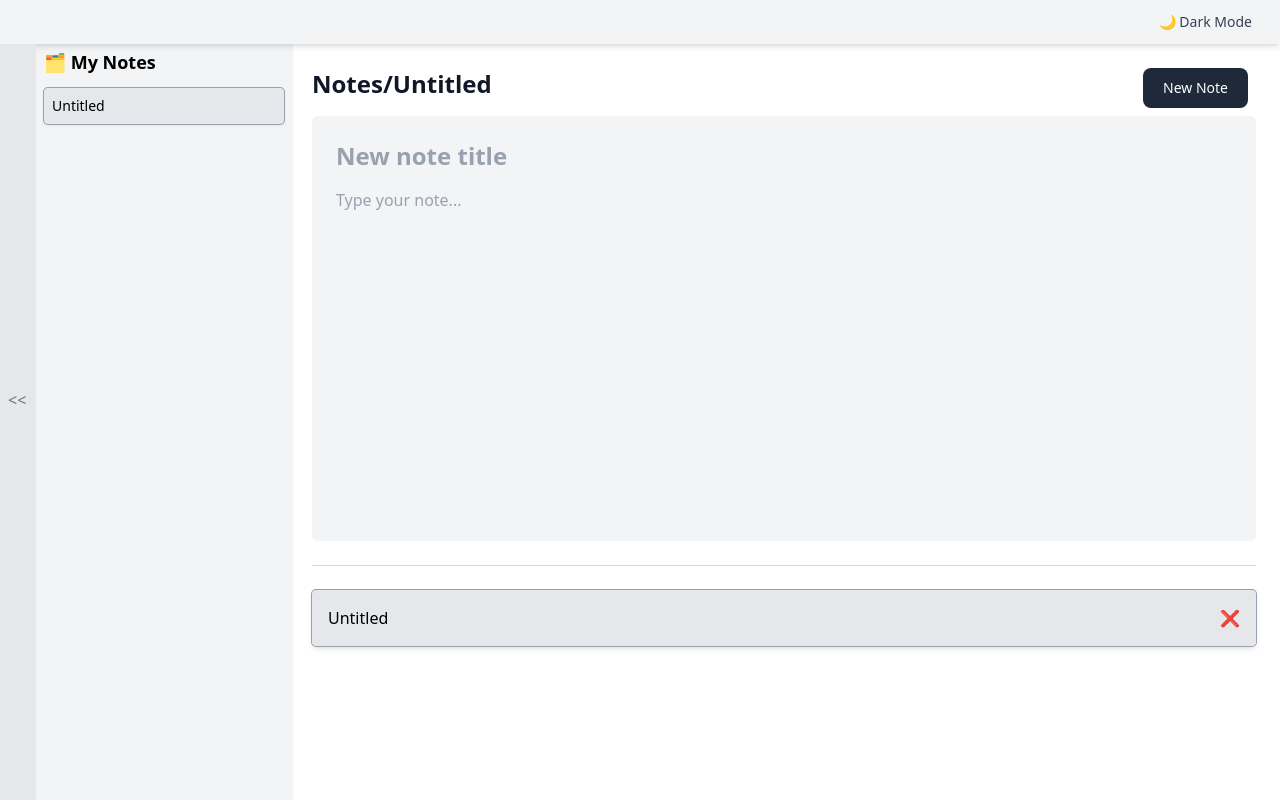
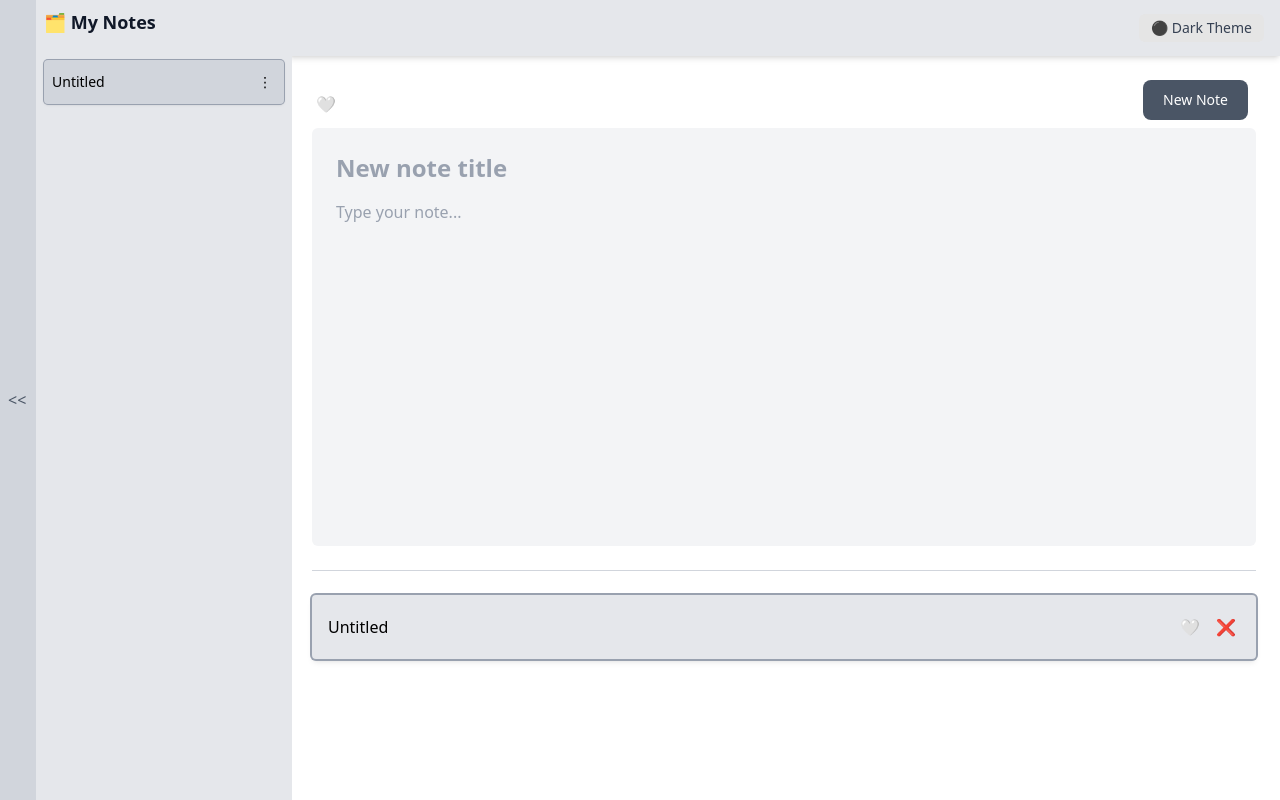
Before and after one commit to aushakou/notes-web-app, a Next.js app: page /notes in a window 1280 px wide. Both pictures are taken after a click on the button "New Note". Built offline with nearby package versions, Linux system fonts and the light colour scheme; no server answers; the database is empty.

Commit message:
Add favorite notes feature
Update dark mode styles

```diff
--- a/components/notesApp/NotesList.jsx
+++ b/components/notesApp/NotesList.jsx
@@ -1,4 +1,4 @@
-export default function NotesList({ notes, onDelete, onSelect, selectedNote }) {
+export default function NotesList({ notes, onDelete, onSelect, selectedNote, onToggleFavorite }) {
   if (notes.length === 0) return <p className="text-gray-500 dark:text-gray-400">No notes yet</p>;
 
   const sortedNotes = [...notes].sort((a, b) => {
@@ -13,20 +13,33 @@ export default function NotesList({ notes, onDelete, onSelect, selectedNote }) {
           onClick={() => onSelect(note)}
           className={`p-4 mt-4 mb-4 ring shadow-md rounded flex justify-between items-center
             ${selectedNote?._id === note._id
-              ? 'bg-gray-200 ring-gray-400 transition-colors duration-500 dark:bg-gray-700 dark:ring-gray-400 dark:text-gray-100'
-              : 'bg-white ring-gray-300 dark:bg-gray-700 dark:ring-gray-400 dark:text-gray-100'}
+              ? 'bg-gray-200 ring-2 ring-gray-400 transition-colors duration-500 dark:bg-neutral-600 dark:ring-gray-400 dark:text-gray-100'
+              : 'bg-white ring-2 ring-gray-300 dark:bg-neutral-700 dark:ring-neutral-800 dark:text-gray-100'}
           `}
         >
-          <span className="truncate">{note.title || 'Untitled'}</span>
+          <span className="truncate flex-1 mr-2">{note.title || 'Untitled'}</span>
+          <div className="flex items-center">
+            <button
+              onClick={(e) => {
+                e.stopPropagation();
+                onToggleFavorite(note._id, !note.isFavorite);
+              }}
+              className="p-1 rounded-full hover:bg-gray-300 dark:hover:bg-neutral-600 mr-2"
+              title={note.isFavorite ? 'Remove from favorites' : 'Add to favorites'}
+            >
+              {note.isFavorite ? '❤️' : '🤍'}
+            </button>
             <button
               onClick={(e) => {
                 e.stopPropagation();
                 onDelete(note._id);
               }}
-            className="text-red-500 hover:text-red-700 dark:text-red-400 dark:hover:text-red-600"
+              className="text-red-500 hover:text-red-700 dark:text-red-400 dark:hover:text-red-600 p-1 rounded-full hover:bg-gray-300 dark:hover:bg-neutral-600"
+              title="Delete note"
             >
               ❌
             </button>
+          </div>
         </li>
       ))}
     </ul>
--- a/components/notesApp/NotesPage.jsx
+++ b/components/notesApp/NotesPage.jsx
@@ -60,6 +60,56 @@ export default function NotesPage() {
     previousSelectedNoteIdRef.current = currentSelectedId;
   }, [selectedNote, notes, mutate]); // Dependencies: selectedNote, notes array, and mutate function
 
+  const onToggleFavorite = async (noteId, newIsFavoriteState) => {
+    // Optimistically update the local SWR cache
+    mutate(
+      (currentNotes = []) =>
+        currentNotes.map((note) =>
+          note._id === noteId ? { ...note, isFavorite: newIsFavoriteState, updatedAt: new Date().toISOString() } : note
+        ),
+      false // prevent revalidation, we will do it after the PATCH
+    );
+
+    // Optimistically update selectedNote state if it's the one being toggled
+    if (selectedNote && selectedNote._id === noteId) {
+      setSelectedNote(prevSelectedNote => ({
+        ...prevSelectedNote,
+        isFavorite: newIsFavoriteState,
+        updatedAt: new Date().toISOString() // Keep updatedAt consistent
+      }));
+    }
+
+    // Update the note on the server
+    try {
+      const res = await fetch(`/api/notes/${noteId}`, {
+        method: 'PATCH',
+        headers: { 'Content-Type': 'application/json' },
+        body: JSON.stringify({ isFavorite: newIsFavoriteState }),
+      });
+      const updatedNoteFromServer = await res.json();
+
+      // Revalidate SWR cache with server data (or update directly if preferred)
+      mutate(
+        (currentNotes = []) =>
+          currentNotes.map((note) =>
+            note._id === noteId ? updatedNoteFromServer : note
+          )
+        // No explicit revalidate: false needed here, SWR will handle it smartly if an async function is passed
+        // or simply rely on the previous optimistic update if server matches.
+      );
+    } catch (error) {
+      console.error("Failed to update favorite status:", error);
+      // Optionally, revert optimistic update here if server call fails
+      mutate(
+        (currentNotes = []) =>
+          currentNotes.map((note) =>
+            note._id === noteId ? { ...note, isFavorite: !newIsFavoriteState } : note // Revert
+          ),
+        false
+      );
+    }
+  };
+
   const addNote = async ({ title, body }) => {
     let noteToReturnForForm = null;
 
@@ -107,15 +157,20 @@ export default function NotesPage() {
     return noteToReturnForForm;
   };
 
-  const updateNote = async (id, { title, body }) => {
-    if (id === NEW_NOTE_PLACEHOLDER_ID) return; // don't try to PATCH a temp note
+  const updateNote = async (id, { title, body, isFavorite }) => {
+    if (id === NEW_NOTE_PLACEHOLDER_ID) return;
+
+    const payload = {};
+    if (title !== undefined) payload.title = title;
+    if (body !== undefined) payload.body = body;
+    if (isFavorite !== undefined) payload.isFavorite = isFavorite;
 
     mutate(
       async (currentNotes = []) => {
         const res = await fetch(`/api/notes/${id}`, {
           method: 'PATCH',
           headers: { 'Content-Type': 'application/json' },
-          body: JSON.stringify({ title, body }),
+          body: JSON.stringify(payload),
         });
 
         const updatedNote = await res.json();
@@ -127,7 +182,7 @@ export default function NotesPage() {
       {
         optimisticData: (currentNotes = []) =>
           currentNotes.map((note) =>
-            note._id === id ? { ...note, title, body, updatedAt: new Date().toISOString() } : note
+            note._id === id ? { ...note, ...payload, updatedAt: new Date().toISOString() } : note
           ),
         rollbackOnError: true,
         revalidate: false,
@@ -217,40 +272,20 @@ export default function NotesPage() {
   const { darkMode, toggleTheme } = useTheme();
 
   return (
-      <div className="flex flex-col h-screen bg-white dark:bg-gray-800">
-        {/* Sticky Navigation Bar */}
-        <div className="sticky overscroll-contain top-0 w-full z-50 bg-gray-100 dark:bg-gray-700 shadow-md">
-          <nav className="container overscroll-contain mx-auto px-4 py-2 flex justify-end items-center">
-            <button
-              onClick={toggleTheme}
-              className="px-3 py-1 rounded-md text-sm font-medium text-gray-700 dark:text-gray-100 hover:bg-gray-200 dark:hover:bg-gray-600 focus:outline-none focus:ring-2 focus:ring-offset-2 focus:ring-indigo-500 dark:focus:ring-offset-gray-800"
-            >
-              {darkMode ? '☀️ Light Mode' : '🌙 Dark Mode'}
-            </button>
-          </nav>
-        </div>
-
-        {/* Main content area (sidebar + actual content) */}
-        <div className="flex flex-1 overflow-hidden">
+    <div className="flex h-screen bg-white dark:bg-neutral-800 overflow-hidden overscroll-contain">
       {/* Sidebar */}
-          <div className="flex flex-row">
+      <div className="flex-shrink-0">
         <div
           onClick={() => setShowSidebar(!showSidebar)}
-            className="z-100 bg-gray-200 hover:bg-gray-300 dark:bg-gray-600 dark:hover:bg-gray-500">
-              <div
-                className="fixed h-full w-9 bg-gray-200 hover:bg-gray-300 dark:bg-gray-600 dark:hover:bg-gray-500"
-              >
-              </div>
+          className="fixed top-0 left-0 h-full w-9 z-50 bg-gray-300 hover:bg-gray-400 dark:bg-neutral-800 dark:hover:bg-neutral-600 cursor-pointer overscroll-contain">
           <span
-                className="fixed top-1/2 -translate-y-1/2 z-50 select-none pointer-events-none text-gray-500 dark:text-gray-300 px-2 py-1"
+            className="fixed top-1/2 -translate-y-1/2 z-50 select-none pointer-events-none text-gray-600 dark:text-gray-300 px-2 py-1"
           >
             {showSidebar ? '<<' : '>>'}
           </span>
         </div>
         <div
-              className={`fixed ml-9 top-10 left-0 h-screen z-10 w-64 bg-gray-100 dark:bg-gray-750 shadow transition-transform duration-300 transform ${
-                showSidebar ? 'translate-x-0' : '-translate-x-full'
-              }`}
+          className={`fixed top-0 left-0 h-screen z-40 w-64 bg-gray-200 dark:bg-neutral-800 overscroll-contain transition-transform duration-300 transform ${showSidebar ? 'translate-x-0' : '-translate-x-full'} ml-9`}
         >
           {showSidebar && (
             <NotesSidebar
@@ -258,18 +293,48 @@ export default function NotesPage() {
               loading={isLoading}
               onSelect={setSelectedNote}
               selectedNote={selectedNote}
+              onToggleFavorite={onToggleFavorite}
+              onDeleteNote={deleteNote}
             />
           )}
         </div>
       </div>
-          {/* Main content always full width if sidebar is hidden */}
-          <main ref={scrollContainerRef} className={`flex-1 overflow-y-auto overscroll-contain w-fit scroll-pb-14 p-6 transition-all duration-300 ${showSidebar ? 'ml-72' : 'ml-9 w-full'}`}>
+
+      {/* Main Area */}
+      <div className={`flex flex-col flex-1 transition-all duration-300 ease-in-out overflow-hidden ${showSidebar ? 'ml-72' : 'ml-9'}`}>
+        {/* Sticky Navigation Bar */}
+        <div className="sticky top-0 z-20 bg-gray-200 dark:bg-neutral-900 shadow-md overscroll-contain flex-shrink-0">
+          <nav className="px-4 py-2 flex justify-end items-center min-h-[56px]">
+            <button
+              onClick={toggleTheme}
+              className="px-3 py-1 rounded-md text-sm font-medium bg-neutral-200 dark:bg-neutral-800 text-gray-700 dark:text-gray-100 hover:bg-neutral-300 dark:hover:bg-neutral-600"
+            >
+              {darkMode ? '⚪ Light Theme' : '⚫ Dark Theme'}
+            </button>
+          </nav>
+        </div>
+
+        {/* Main scrollable content */}
+        <main ref={scrollContainerRef} className="flex-1 overflow-y-auto p-6 w-full overscroll-contain">
           <div className="flex justify-between items-center">
-              <h1 className="w-125 text-2xl truncate font-bold mb-4 text-gray-900 dark:text-gray-100">Notes/{selectedNote?.title || 'Untitled'}</h1>
+            <div>
+            {selectedNote && (
+              <button
+                onClick={(e) => {
+                  e.stopPropagation();
+                  onToggleFavorite(selectedNote._id, !selectedNote?.isFavorite);
+                }}
+              className="p-1 rounded-full hover:bg-gray-300 dark:hover:bg-neutral-600 mr-2"
+              title={selectedNote?.isFavorite ? 'Remove from favorites' : 'Add to favorites'}
+            >
+                {selectedNote?.isFavorite ? '❤️' : '🤍'}
+              </button>
+            )}
+            </div>
             <button
               onClick={handleNewNote}
               type="button"
-                className="text-white bg-gray-800 hover:bg-gray-900 focus:outline-none focus:ring-4 focus:ring-gray-300 font-medium rounded-lg text-sm px-5 py-2.5 me-2 mb-2 dark:bg-blue-600 dark:hover:bg-blue-700 dark:focus:ring-blue-800"
+              className="text-white bg-gray-600 hover:bg-gray-950 focus:outline-none focus:ring-4 focus:ring-gray-300 font-medium rounded-lg text-sm px-5 py-2.5 me-2 mb-2 dark:bg-neutral-600 dark:hover:bg-neutral-700 dark:focus:ring-neutral-800"
             >
               New Note
             </button>
@@ -283,7 +348,7 @@ export default function NotesPage() {
             mutate={mutate}
             scrollContainerRef={scrollContainerRef}
           />
-            <hr className="border-gray-300 dark:border-gray-600 mt-6" />
+          <hr className="border-gray-300 dark:border-gray-700 mt-6" />
           {isLoading ? (
             <p className="text-gray-500 dark:text-gray-400">Loading notes...</p>
           ) : (
@@ -293,6 +358,7 @@ export default function NotesPage() {
                 onDelete={deleteNote}
                 onSelect={setSelectedNote}
                 selectedNote={selectedNote}
+                onToggleFavorite={onToggleFavorite}
               />
             </div>
           )}
--- a/components/notesApp/NotesSidebar.jsx
+++ b/components/notesApp/NotesSidebar.jsx
@@ -1,33 +1,96 @@
-export default function NotesSidebar({ notes, loading, onSelect, selectedNote }) {
+import { useState } from 'react';
+
+export default function NotesSidebar({ notes, loading, onSelect, selectedNote, onToggleFavorite, onDeleteNote }) {
     const sortedNotes = [...notes].sort((a, b) => {
         return new Date(b.updatedAt) - new Date(a.updatedAt); // newest first
     });
+    const [openMenuId, setOpenMenuId] = useState(null);
+
+    const handleMenuToggle = (noteId) => {
+        setOpenMenuId(openMenuId === noteId ? null : noteId);
+    };
+
+    const handleFavorite = (noteId, currentIsFavorite) => {
+        onToggleFavorite(noteId, !currentIsFavorite);
+        setOpenMenuId(null);
+    };
+
+    const handleDelete = (noteId) => {
+        onDeleteNote(noteId);
+        setOpenMenuId(null);
+    };
 
     return (
-        <div className="flex h-full overflow-y-auto overscroll-contain scrollbar-hide">
-            <aside className="w-64 bg-gray-100 p-2 select-none transition-all duration-300 dark:bg-gray-800 overscroll-contain">
-                <div className="fixed top-0 left-0 w-full h-10 bg-gray-100 dark:bg-gray-800">
-                    <h2 className="text-lg mt-2 ml-2 font-bold">🗂 My Notes</h2>
+        <div className="flex h-full dark:bg-neutral-900 overflow-y-auto overscroll-contain scrollbar-hide">
+            <aside className="w-64 bg-gray-200 p-2 select-none transition-all duration-300 dark:bg-neutral-900 overscroll-contain">
+                <div className="fixed top-0 left-0 w-full h-14 bg-gray-200 dark:bg-neutral-900 z-150">
+                    <h2 className="text-lg mt-2 ml-2 font-bold text-gray-900 dark:text-gray-300">🗂 My Notes</h2>
                 </div>
                 {loading ? (
                     <p className="text-sm mt-10 text-gray-500">Loading notes...</p>
                 ) : notes.length === 0 ? (
                     <p className="text-sm mt-10 text-gray-600">No notes yet</p>
                 ) : (
-                    <ul className="space-y-2 pb-4 mt-10">
-                    {sortedNotes.map((note) => (
+                    <ul className="space-y-2 pb-4 mt-13">
+                    {sortedNotes.map((note) => {
+                        const isMenuOpen = openMenuId === note._id;
+                        const isSelected = selectedNote?._id === note._id;
+
+                        let liClasses = "p-2 ring shadow-sm rounded text-sm flex justify-between items-center relative group ";
+
+                        if (isMenuOpen) {
+                          liClasses += "z-40 "; // Highest z-index if menu is open
+                          if (isSelected) {
+                            liClasses += "bg-gray-300 ring-gray-400 transition-colors duration-500 dark:bg-neutral-600 dark:ring-gray-400 dark:text-gray-100";
+                          } else {
+                            liClasses += "bg-white ring-gray-300 dark:bg-neutral-700 dark:ring-gray-900 dark:text-gray-100"; // Default style if menu open but not selected
+                          }
+                        } else if (isSelected) {
+                          liClasses += "z-20 hover:z-30 bg-gray-300 ring-gray-400 transition-colors duration-500 dark:bg-neutral-600 dark:ring-gray-400 dark:text-gray-100";
+                        } else {
+                          liClasses += "z-10 hover:z-30 bg-white ring-gray-300 dark:bg-neutral-700 dark:ring-gray-900 dark:text-gray-100";
+                        }
+
+                        return (
                         <li
                             key={note._id}
-                            className={`p-2 ring shadow-sm rounded text-sm truncate
-                                ${selectedNote?._id === note._id
-                                  ? 'bg-gray-200 ring-gray-400 transition-colors duration-500 dark:bg-gray-700 dark:ring-gray-400 dark:text-gray-100'
-                                  : 'bg-white ring-gray-300 dark:bg-gray-700 dark:ring-gray-400 dark:text-gray-100'}
-                              `}
-                            onClick={() => onSelect(note)}
+                            className={liClasses}
                         >
-                        {note.title || 'Untitled'}
+                          <span onClick={() => onSelect(note)} className="flex-1 truncate cursor-pointer">
+                            {note.title || 'Untitled'}
+                          </span>
+                          <div className="relative pr-2">
+                            {note.isFavorite ? '❤️ ' : ''}
+                          </div>
+                          <div className="relative">
+                            <button
+                              onClick={() => handleMenuToggle(note._id)}
+                              className="p-1 rounded-full hover:bg-gray-400 dark:hover:bg-neutral-500"
+                              title="More options"
+                            >
+                              ⋮
+                            </button>
+                            {openMenuId === note._id && (
+                              <div
+                                className="absolute right-0 mt-1 w-48 bg-white dark:bg-neutral-800 rounded-md shadow-lg z-50 ring-1 ring-gray-300 dark:ring-gray-700 ring-opacity-5 focus:outline-none"
+                              >
+                                <button
+                                  onClick={() => handleFavorite(note._id, note.isFavorite)}
+                                  className="block w-full text-left px-4 py-2 text-sm text-gray-700 dark:text-gray-200 hover:bg-gray-100 dark:hover:bg-neutral-700"
+                                >
+                                  {note.isFavorite ? 'Remove from Favorite' : 'Add to Favorite'}
+                                </button>
+                                <button
+                                  onClick={() => handleDelete(note._id)}
+                                  className="block w-full text-left px-4 py-2 text-sm text-red-600 dark:text-red-400 hover:bg-gray-100 dark:hover:bg-neutral-700"
+                                >
+                                  Delete
+                                </button>
+                              </div>
+                            )}
+                          </div>
                         </li>
-                    ))}
+                    )})}
                     </ul>
                 )}
             </aside>
```
Also changed, not shown: components/notesApp/NoteForm.jsx (+5 -5 lines). Lines whose indentation alone changed are shown as unchanged.
